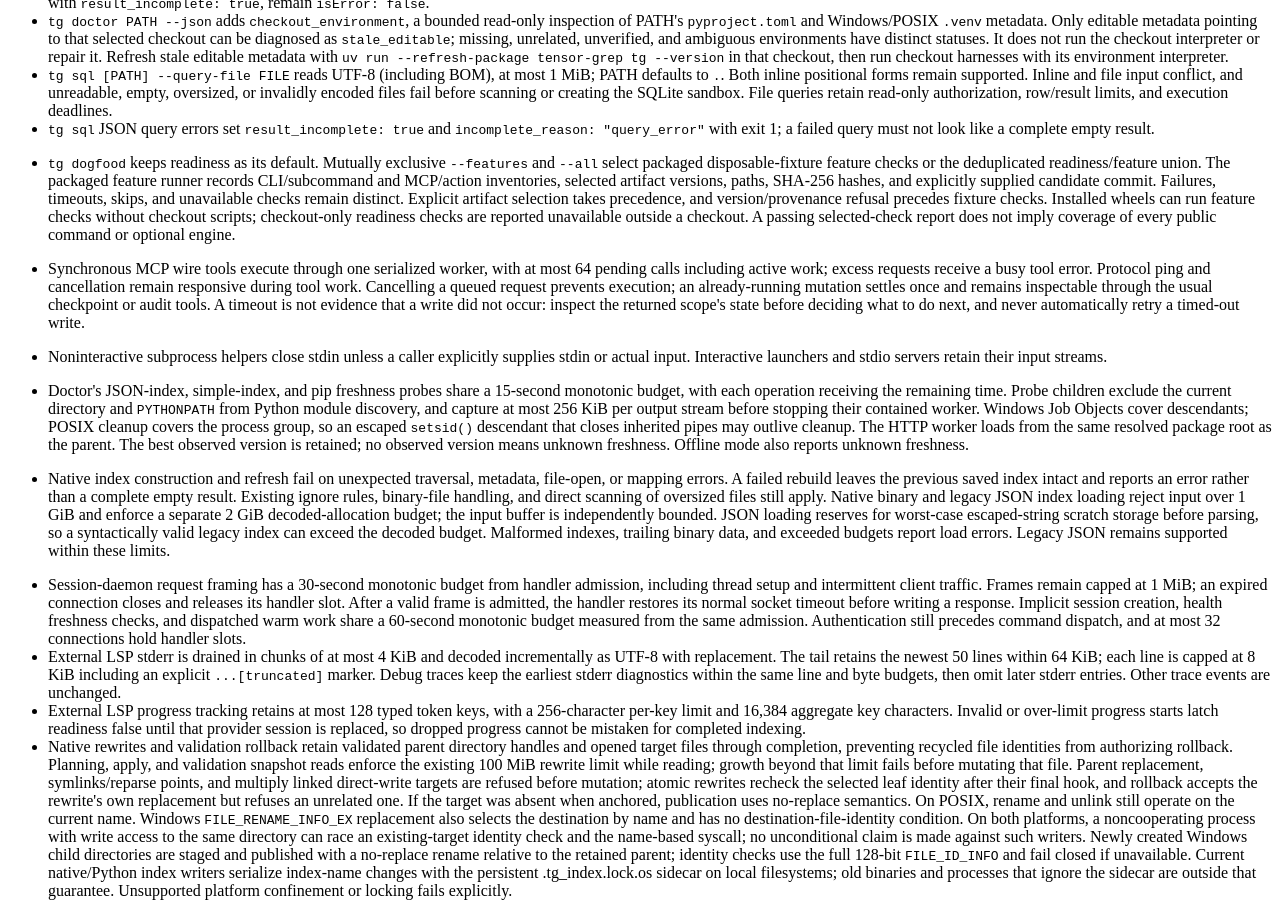
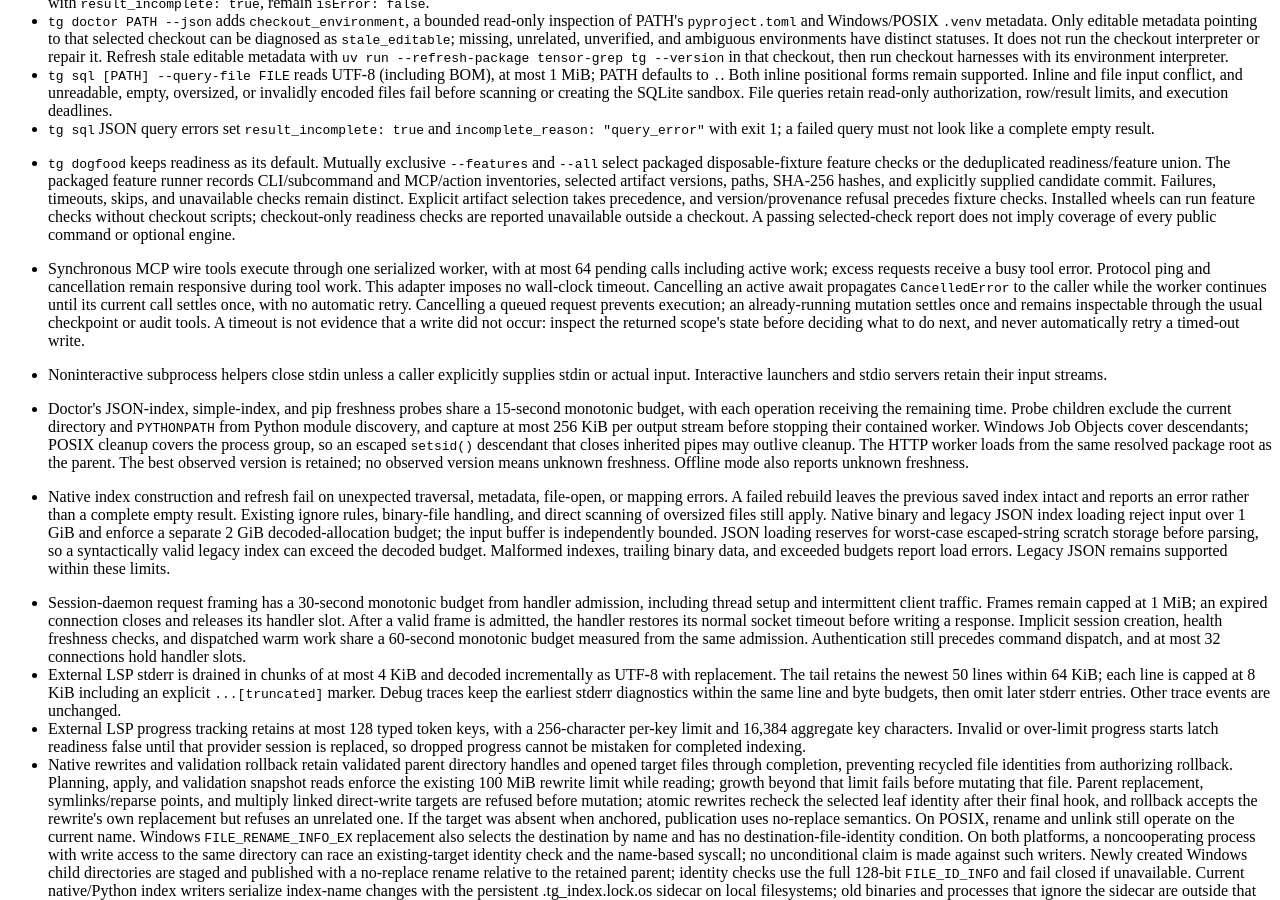
Before and after one commit to oimiragieo/tensor-grep, an MkDocs documentation site: the page built from docs/CONTRACTS.md, in a window 1280 px wide and 900 px high, scrolled down 16907 px. Built offline with MkDocs 1.6.1 and Material for MkDocs 9.7.7, drawn with Linux system fonts in a browser that asks for light colours.

Commit message:
docs: clarify serial MCP cancellation and timeout behavior
Document that the serial MCP adapter imposes no wall-clock timeout and that cancelling an active await propagates cancellation while the worker settles once, without automatic retry. Runtime behavior is unchanged.

Validation: Ruff lint and preview formatting, mypy, file-size and bare-call checks passed. Independent review verified the exact disclosure and unchanged serial/batch runtime and tests against the released base.

```diff
--- a/docs/CONTRACTS.md
+++ b/docs/CONTRACTS.md
@@ -190,7 +190,7 @@ MCP execution and diagnostic probes:
 - `tg sql` JSON query errors set `result_incomplete: true` and `incomplete_reason: "query_error"` with exit 1; a failed query must not look like a complete empty result.
 - `tg dogfood` keeps readiness as its default. Mutually exclusive `--features` and `--all` select packaged disposable-fixture feature checks or the deduplicated readiness/feature union. The packaged feature runner records CLI/subcommand and MCP/action inventories, selected artifact versions, paths, SHA-256 hashes, and explicitly supplied candidate commit. Failures, timeouts, skips, and unavailable checks remain distinct. Explicit artifact selection takes precedence, and version/provenance refusal precedes fixture checks. Installed wheels can run feature checks without checkout scripts; checkout-only readiness checks are reported unavailable outside a checkout. A passing selected-check report does not imply coverage of every public command or optional engine.
 
-- Synchronous MCP wire tools execute through one serialized worker, with at most 64 pending calls including active work; excess requests receive a busy tool error. Protocol ping and cancellation remain responsive during tool work. Cancelling a queued request prevents execution; an already-running mutation settles once and remains inspectable through the usual checkpoint or audit tools. A timeout is not evidence that a write did not occur: inspect the returned scope's state before deciding what to do next, and never automatically retry a timed-out write.
+- Synchronous MCP wire tools execute through one serialized worker, with at most 64 pending calls including active work; excess requests receive a busy tool error. Protocol ping and cancellation remain responsive during tool work. This adapter imposes no wall-clock timeout. Cancelling an active await propagates `CancelledError` to the caller while the worker continues until its current call settles once, with no automatic retry. Cancelling a queued request prevents execution; an already-running mutation settles once and remains inspectable through the usual checkpoint or audit tools. A timeout is not evidence that a write did not occur: inspect the returned scope's state before deciding what to do next, and never automatically retry a timed-out write.
 - Noninteractive subprocess helpers close stdin unless a caller explicitly supplies stdin or actual input. Interactive launchers and stdio servers retain their input streams.
 - Doctor's JSON-index, simple-index, and pip freshness probes share a 15-second monotonic budget, with each operation receiving the remaining time. Probe children exclude the current directory and `PYTHONPATH` from Python module discovery, and capture at most 256 KiB per output stream before stopping their contained worker. Windows Job Objects cover descendants; POSIX cleanup covers the process group, so an escaped `setsid()` descendant that closes inherited pipes may outlive cleanup. The HTTP worker loads from the same resolved package root as the parent. The best observed version is retained; no observed version means unknown freshness. Offline mode also reports unknown freshness.
 
```
